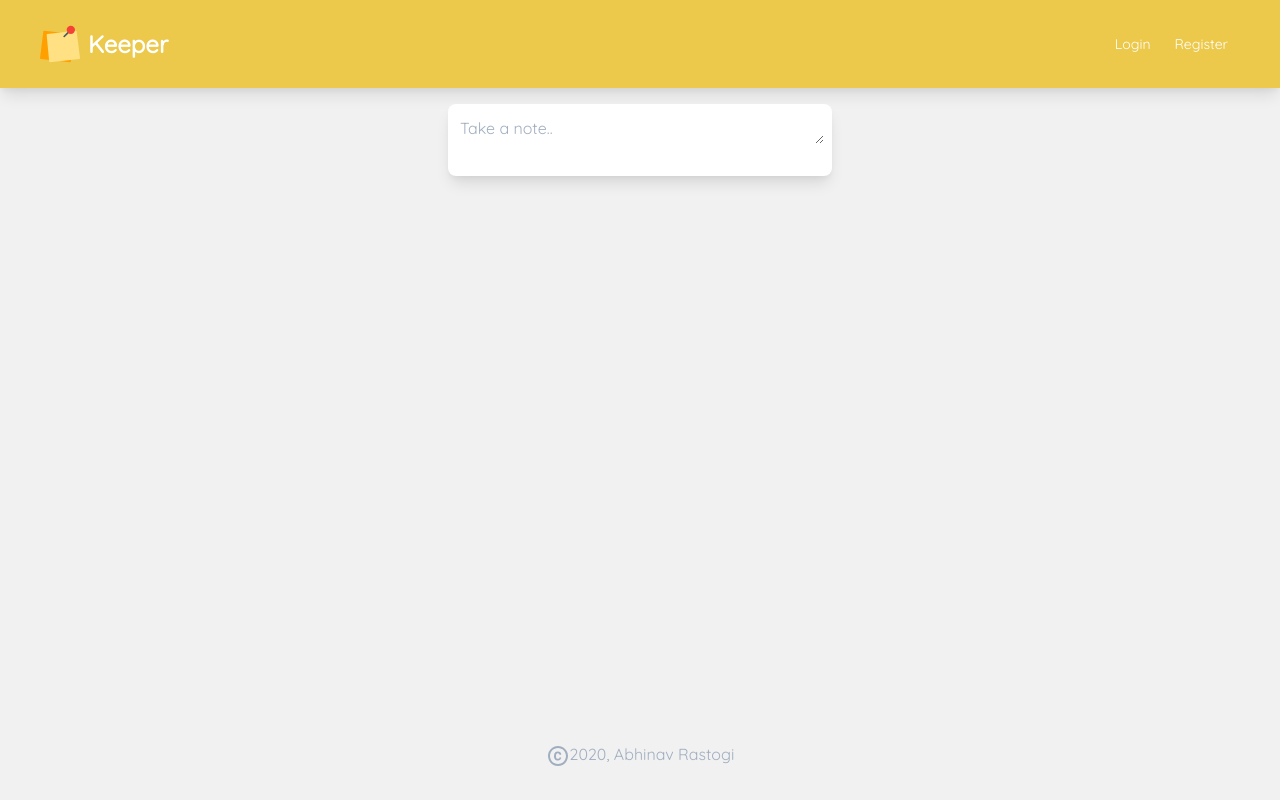
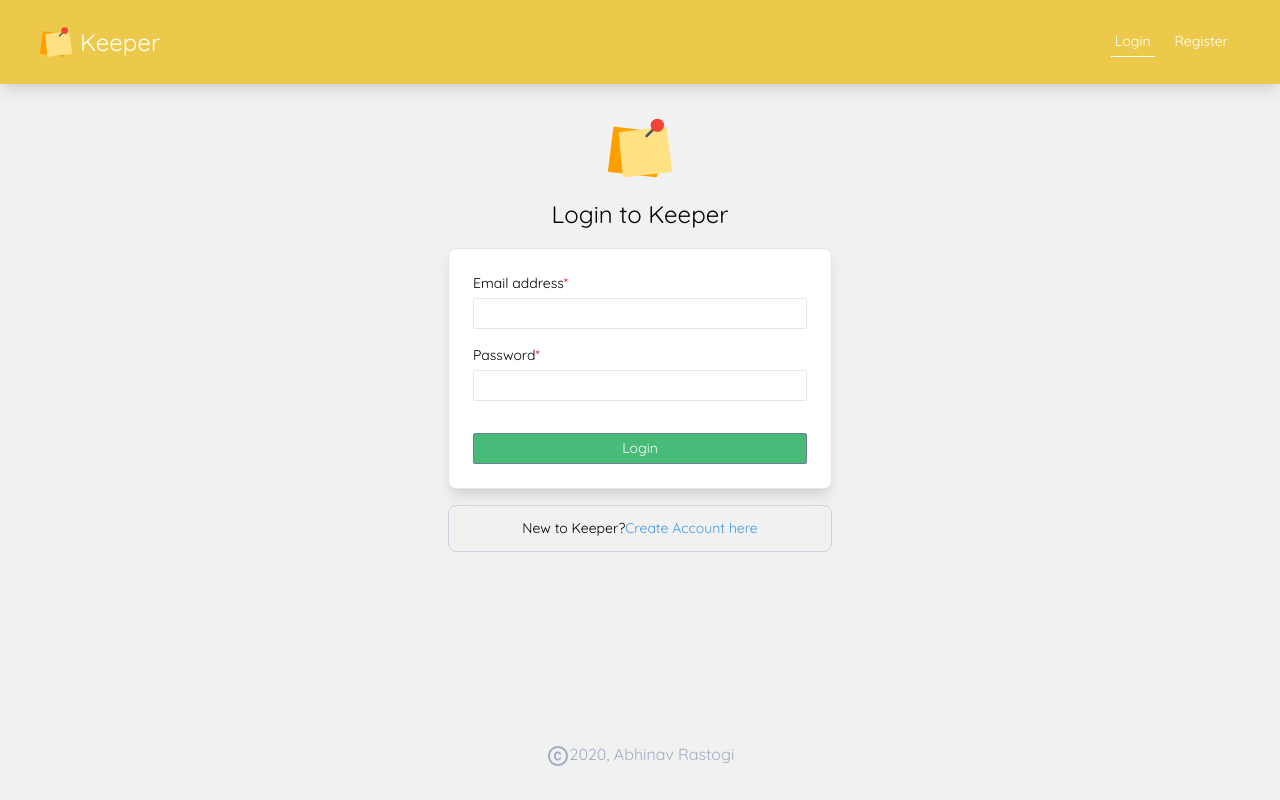
Before and after one commit to abhinav2188/Keeper-Webapp, a React (Create React App) app: page / in a window 1280 px wide. Built offline with nearby package versions, Linux system fonts and the light colour scheme; a web font is replaced by a local one.

Commit message:
added activeTab context

```diff
--- a/src/App.jsx
+++ b/src/App.jsx
@@ -4,67 +4,33 @@ import Footer from './components/footer.jsx';
 import {DefaultNotesContainer,UserNotesContainer} from './components/notesContainer.jsx';
 import Register from './components/register.jsx';
 import Login from './components/login.jsx';
-import {loginService,registerService} from './components/services/logServices.jsx';
-const axios = require('axios');
+import {loginService,registerService} from './components/services/logServices';
+import ActiveContext from "./context/activeContext";
 
 
 let customStyle = {
-
     fontFamily : " 'Quicksand', serif",
 }
 
-export function Api(){
-    let [api,setApi] = React.useState();
-    function callAPI(){
-        axios.get('http://localhost:5000/')
-        .then(function (response) {
-        setApi(response.data);
-        console.log(api);
-        console.log(response);
-        })
-        .catch(function (error) {
-        // handle error
-        console.log(error);
-        })
-        .then(function () {
-        // always executed
-        console.log('callAPI ')
-        });
-    }
-    return(
-        <div>
-            <button onClick={callAPI}>Call</button>
-            <p>{api}</p>
-        </div>
-    )
-}
+export default function App(){
+    const [activeTab,setActiveTab] = React.useState('login');
 
-export default function App(){
-    const [activeTab,setActiveTab] = React.useState('home');
-    const [token,setToken] = React.useState(window.sessionStorage.getItem('userId'));
-    console.log(token);
-    console.log(activeTab);
     return(
         <div className="flex flex-col min-h-screen" style={customStyle}>
-        <Header active={activeTab} setActive={setActiveTab}  />
+        <ActiveContext.Provider value={{active:activeTab , setActive : setActiveTab}}>
+
+            <Header/>
 
             <div className="flex-grow">
-        {
-        (activeTab=="home") && (window.sessionStorage.getItem('userId')?
+            {(activeTab=="home") && (window.sessionStorage.getItem('userId')?
             <UserNotesContainer   />:
-        <DefaultNotesContainer uid="1234"/>)
-        }
+            <DefaultNotesContainer uid="1234"/>)}
+            {activeTab=="register" && <Register onRegister={registerService}/> }
+            {activeTab=="login" && <Login onLogin={loginService}/> }
+            </div>
 
-        {
-        activeTab=="register" &&
-        <Register onRegister={registerService} active={activeTab} setActive={setActiveTab}  />
-        }
+        </ActiveContext.Provider>
 
-        {
-        activeTab=="login" &&
-        <Login onLogin={loginService} active={activeTab} setActive={setActiveTab}  />
-        }
-        </div>
         <Footer />
         </div>
         );
--- a/src/components/header.jsx
+++ b/src/components/header.jsx
@@ -1,17 +1,18 @@
 import React from 'react';
 import LogComponent from './logComponent.jsx';
 import Logo from '../assets/logo.svg';
-
+import ActiveContext from '../context/activeContext';
 
 export default function Header(props){
+    const activeContext = React.useContext(ActiveContext);
     return(
         <header className="bg-yellow-500 shadow-lg">
             <nav className="py-6 md:px-10 px-2 flex justify-between items-center">
-                <button className={`text-2xl text-white flex items-center ${props.active=='home'&& "font-bold"}`} onClick={()=>props.setActive("home")}>
-                <img src={Logo} className={`inline mr-2 ${props.active=='home'? "h-10" : "h-8" }`}></img>
+                <button className={`text-2xl text-white flex items-center ${activeContext.active==='home'&& "font-bold"}`} onClick={()=>activeContext.setActive('home')}>
+                <img src={Logo} className={`inline mr-2 ${activeContext.active==='home'? "h-10" : "h-8" }`}></img>
                 <span>Keeper</span>
                 </button>
-                <LogComponent active={props.active} setActive={props.setActive} />
+                <LogComponent/>
             </nav>
         </header>
     );
--- a/src/components/logComponent.jsx
+++ b/src/components/logComponent.jsx
@@ -1,14 +1,17 @@
 import React from 'react';
 import LoggedIn from './loggedIn.jsx';
 import {logoutService} from "./services/logServices.jsx";
+import ActiveContext from "../context/activeContext";
 
-export default function LogComponent(props){
-    return(
+export default function LogComponent(){
+  const activeContext = React.useContext(ActiveContext);
+  return(
         window.sessionStorage.getItem('userId') ?
         <LoggedIn name={window.sessionStorage.getItem('userId')} avatarUrl="https://picsum.photos/200" onLogout={logoutService}/> :
         <div className="text-sm text-white">
-          <button className={`mx-2 p-1 ${props.active=="login" && "border-b border-white"} `} onClick={()=>props.setActive('login')} >Login</button>
-          <button className={`mx-2 p-1 ${props.active=="register" && "border-b border-white"}`} onClick={()=>props.setActive('register')} >Register</button>
+
+          <button className={`mx-2 p-1 ${activeContext.active=="login" && "border-b border-white"} `} onClick={()=>activeContext.setActive('login')} >Login</button>
+          <button className={`mx-2 p-1 ${activeContext.active=="register" && "border-b border-white"}`} onClick={()=>activeContext.setActive('register')}>Register</button>
         </div>
     );
 }
--- a/src/components/login.jsx
+++ b/src/components/login.jsx
@@ -6,10 +6,22 @@ export default function Login(props){
         email:"",
         password:""
     });
+    let [displayHint,setDisplayHint] = React.useState([]);
+    function validateEmail(value){
+        let err=[];
+        let emailExp = /[a-zA-Z0-9]+@[a-zA-Z0-9]+\.[a-zA-Z0-9]+/;
+        if(!value)
+        err.push("email is a required field");
+        if(!emailExp.test(value))
+        err.push('email should contain "@" and "."');
+        return err;
+    }
     function handleChange(event){
         let name = event.target.name;
         let value = event.target.value;
         setUser( prevState => ({ ...prevState, [name] : value }));
+        if(name=="email")
+        setDisplayHint(validateEmail(value));
     }
     function handleSubmit(event){
         event.preventDefault();
@@ -27,6 +39,7 @@ export default function Login(props){
                 <label for="password" className="mb-1 required">Password</label>
                 <input className="border p-1 rounded-sm mb-4" type="password" name="password" value={user.password}
                 onChange={handleChange}/>
+                {displayHint.map( hint => <p className="text-red-600 font-bold text-xs px-2">{hint}</p>)}
                 <button className="mt-4 p-1 text-white border border-gray-600 bg-green-500 hover:shadow-md hover:bg-green-600 rounded-sm" type="submit"
                 onClick={handleSubmit}>Login</button>
             </form>
--- a/src/components/note.jsx
+++ b/src/components/note.jsx
@@ -3,10 +3,10 @@ import DeleteIcon from '@material-ui/icons/Delete';
 
 export default function Note(data){
     return(
-        <div className="bg-white m-3 p-2 shadow-lg rounded max-w-sm">
+        <div className="bg-white p-2 m-4 shadow-lg rounded max-w-sm flex flex-col">
             <h1 className="text-xl p-1">{data.title}</h1>
             <p className="p-1 text-gray-800">{data.content}</p>
-            <button className="p-1 text-xs float-right hover:text-red-700 text-red-400 font-black" type="button" onClick={()=> data.onDelete(data.id)}>
+            <button className="p-1 text-xs self-end hover:text-red-700 text-red-400 font-black" type="button" onClick={()=> data.onDelete(data.id)}>
             <DeleteIcon />
             </button>
         </div>
--- a/src/components/notesContainer.jsx
+++ b/src/components/notesContainer.jsx
@@ -3,6 +3,11 @@ import NoteItem from './note.jsx';
 import AddNote from './addNote.jsx';
 
 const axios = require('axios');
+
+let notesConainterStyle = {
+        columnCount: 4,
+        columnGap: "1rem"
+}
 
 export function DefaultNotesContainer(props){
     const [notesList, setNotesList] = useState([]);
@@ -15,16 +20,15 @@ export function DefaultNotesContainer(props){
     }
 
     return(
-        <div class="px-2">
+        <div className="my-8">
             <AddNote onAdd={handleAddNote}/>
-            <div className="flex p-6 flex-wrap items-start">
+            <div style={notesConainterStyle} className="my-8">
                 {notesList.map((note,index) => (<NoteItem key={index} id={index} title={note.title} content={note.content} onDelete={handleOnDelete}/>) )}
             </div>
         </div>
     );
 
 }
-
 export class UserNotesContainer extends React.Component{
     constructor(props){
         super(props);
@@ -91,7 +95,7 @@ export class UserNotesContainer extends React.Component{
         return(
             <div className="my-8">
             <AddNote onAdd={this.addNote}/>
-            <div className="flex p-6 flex-wrap items-start">
+            <div className="my-8 md:px-10 px-2 flex flex-wrap items-start" >
                 {this.state.notes.map(note => (<NoteItem key={note._id} id={note._id} title={note.title} content={note.content} onDelete={this.deleteNote}/>) )}
             </div>
             </div>
--- /dev/null
+++ b/src/context/activeContext.js
@@ -0,0 +1,8 @@
+import React from 'react';
+
+const activeContext = React.createContext({
+    active:'',
+    setActive : () => {}
+});
+
+export default activeContext;
```
Also changed, not shown: src/context/authContext.js (added, +10 -0 lines). Lines whose indentation alone changed are shown as unchanged.
